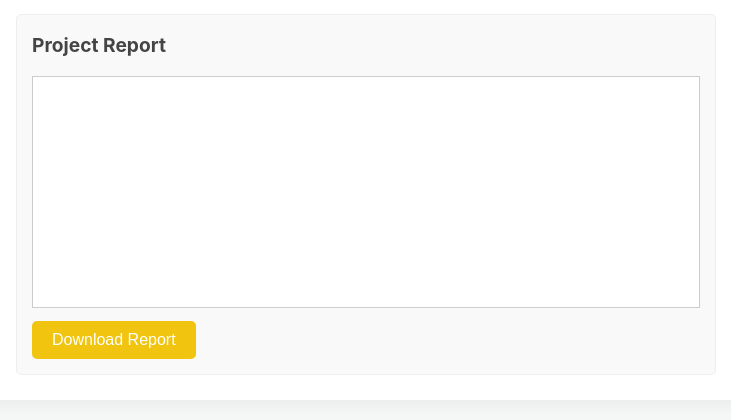
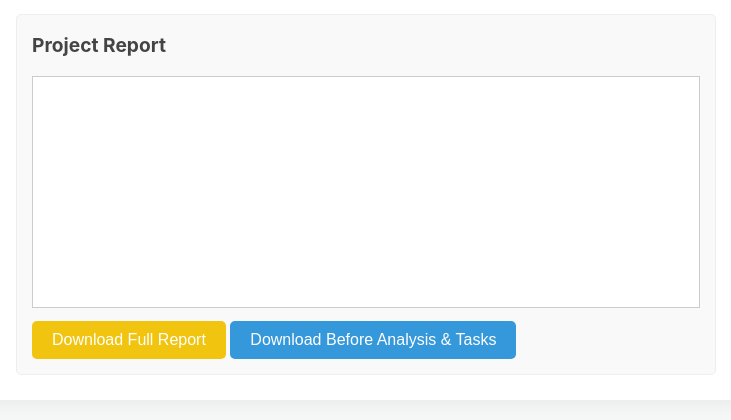
Before and after one commit to LokiMetaSmith/the_garden_app, a Flask app: page / in a window 1280 px wide. Shown: the part 643-1063 px from the top of the page, without its empty margins (274-1005 px from the left). Run offline with Flask 3, Linux system fonts and the light colour scheme.

Commit message:
Update index.html

```diff
--- a/templates/index.html
+++ b/templates/index.html
@@ -35,12 +35,14 @@
                 <div class="section report-section">
                     <h2>Project Report</h2>
                     <pre id="reportOutput"></pre>
-                    <button id="downloadReportBtn" class="button success">Download Report</button>
+                    <button id="downloadReportBtn" class="button success">Download Full Report</button>
+                    <button id="downloadBeforeTasksBtn" class="button">Download Before Analysis & Tasks</button>
                 </div>
             </div>
         </div>
         <div id="loading" class="loading-spinner"></div>
     </div>
+
     <script src="{{ url_for('static', filename='script.js') }}"></script>
 </body>
 </html>
```
